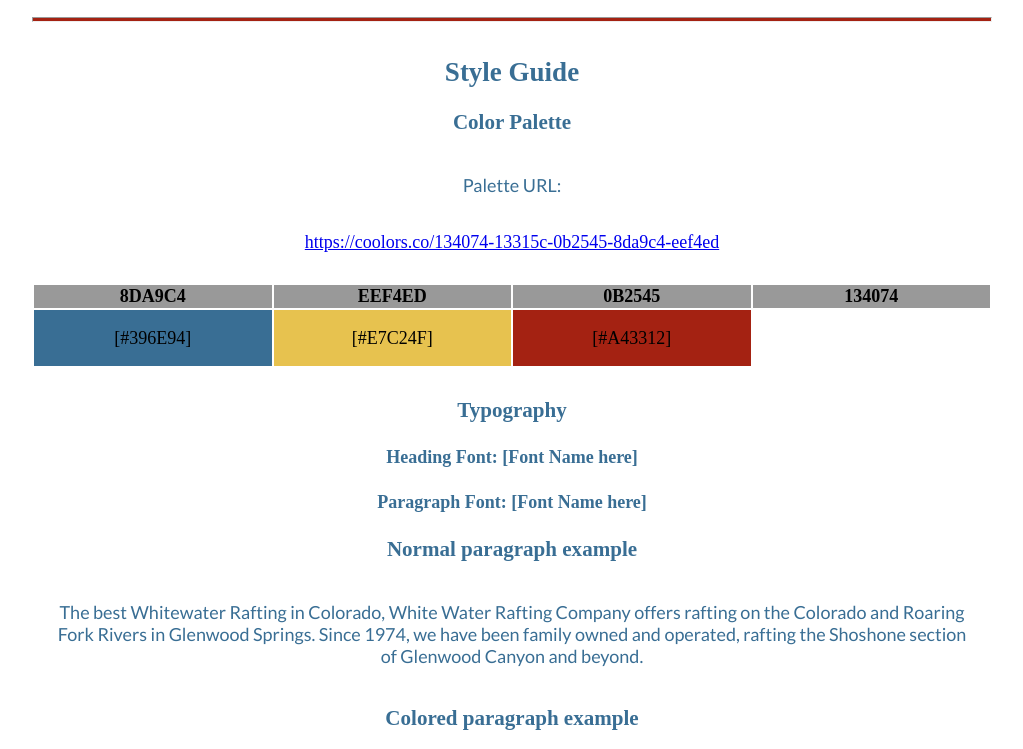
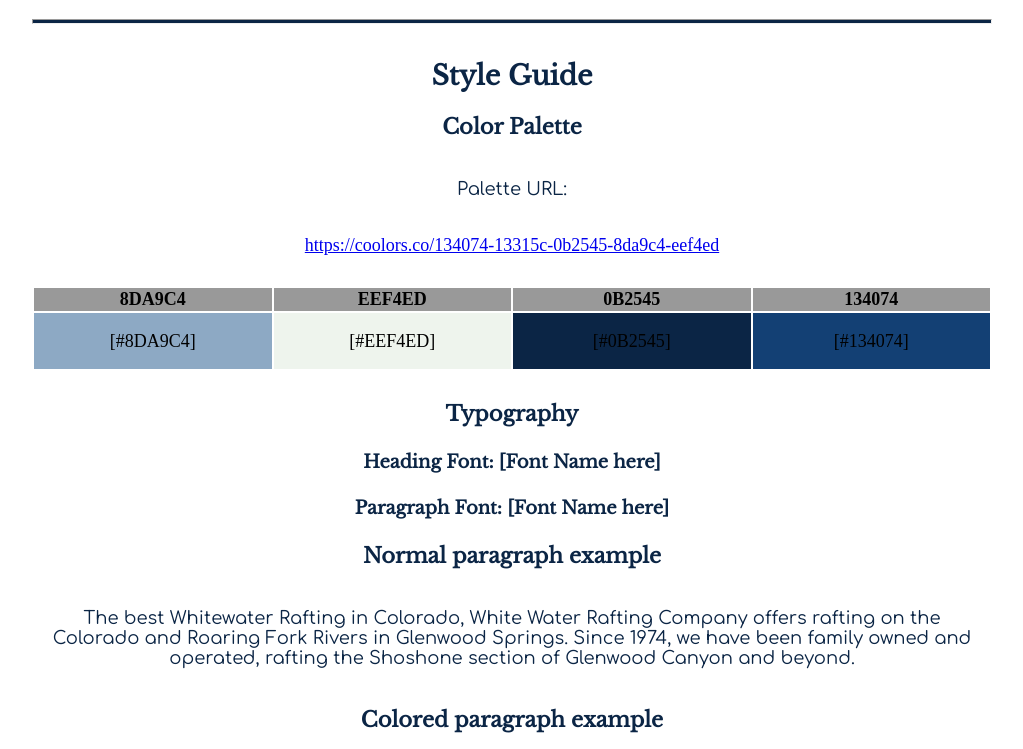
Before and after one commit to AbramHansen/web_fundimentals, a plain HTML site: page wwr/site-plan-rafting.html in a window 1280 px wide. Shown: the part 1168-1917 px from the top of the page, without its empty margins (128-1151 px from the left). Drawn offline with nearby package versions, Linux system fonts and the light colour scheme; a web font is replaced by a local one.

Commit message:
color modifications

```diff
--- a/wwr/site-plan-rafting.html
+++ b/wwr/site-plan-rafting.html
@@ -57,10 +57,10 @@
       </tr>
       <!-- Replace the numbers in the boxes below with your hex color codes. Then switch to the site-plan.css file and change your colors there as well. -->
       <tr>
-        <td class="primary">[#396E94]</td>
-        <td class="secondary">[#E7C24F]</td>
-        <td class="accent1">[#A43312]</td>
-        <td class="accent2"></td>
+        <td class="primary">[#8DA9C4]</td>
+        <td class="secondary">[#EEF4ED]</td>
+        <td class="accent1">[#0B2545]</td>
+        <td class="accent2">[#134074]</td>
       </tr>
     </table>
 
--- a/wwr/styles/site-plan-rafting.css
+++ b/wwr/styles/site-plan-rafting.css
@@ -1,29 +1,30 @@
 /* if you are using any Google fonts change the font names below to your fonts.
 Any spaces in your font name should be replaced with a +.
 Fonts are separated by a & */
-@import url('https://fonts.googleapis.com/css2?family=IM+Fell+French+Canon&family=Lato:ital,wght@0,400;0,700;1,400&display=swap');
+@import url('https://fonts.googleapis.com/css2?family=Comfortaa&display=swap');
+@import url('https://fonts.googleapis.com/css2?family=Comfortaa&family=Libre+Baskerville&display=swap');
 
 :root {
   /* change the values below to your colors from your palette */
-  --primary-color: #396E94   ;
-  --secondary-color: #E7C24F ;
-  --accent1-color: #A42212;
-  --accent2-color: white;
+  --primary-color: #8DA9C4   ;
+  --secondary-color: #EEF4ED ;
+  --accent1-color: #0B2545;
+  --accent2-color: #134074;
 
   /* change the values below to your chosen font(s) */
-  --heading-font: "IM Fell French Canon";
-  --paragraph-font: Lato, Helvetica, sans-serif;
+  --heading-font: "Libre Baskerville";
+  --paragraph-font: "Comfortaa", Helvetica, sans-serif;
 
   /* these colors below should be chosen from among your palette colors above */
-  --headline-color-on-white: #396E94;  /* headlines on a white background */
-  --headline-color-on-color: white; /* headlines on a colored background */
-  --paragraph-color-on-white: #396E94; /* paragraph text on a white background */
-  --paragraph-color-on-color: white; /* paragraph text on a colored background */
+  --headline-color-on-white: #0B2545;  /* headlines on a white background */
+  --headline-color-on-color: #EEF4ED; /* headlines on a colored background */
+  --paragraph-color-on-white: #0B2545; /* paragraph text on a white background */
+  --paragraph-color-on-color: #EEF4ED; /* paragraph text on a colored background */
   --paragraph-background-color: #396E94  ;
-  --nav-link-color: #396E94;
-  --nav-background-color: #D4AC0D;
-  --nav-hover-link-color: white;
-  --nav-hover-background-color: #396E94;
+  --nav-link-color: #134074;
+  --nav-background-color: #8DA9C4;
+  --nav-hover-link-color: #0B2545;
+  --nav-hover-background-color: #134074;
 }
 
 
```
